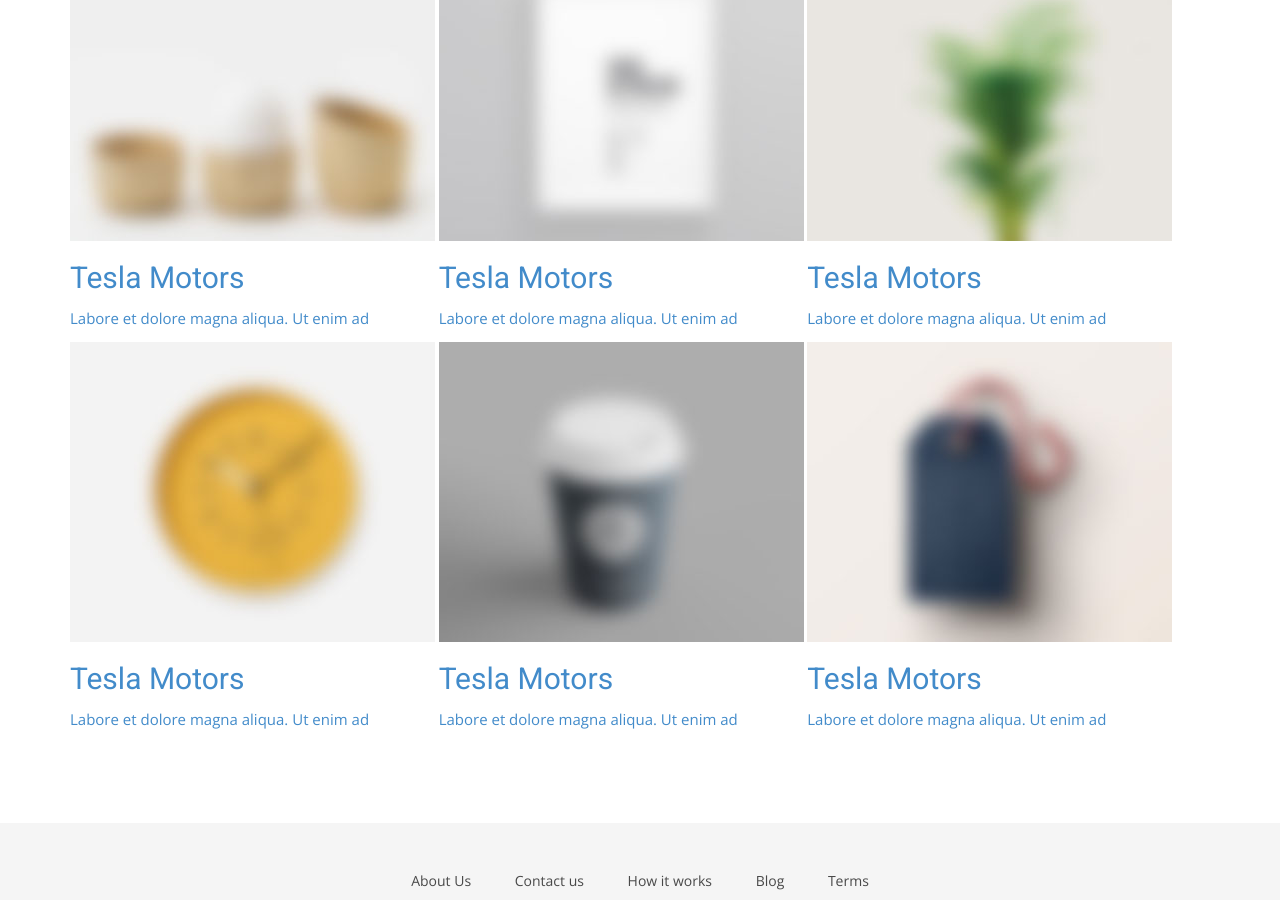
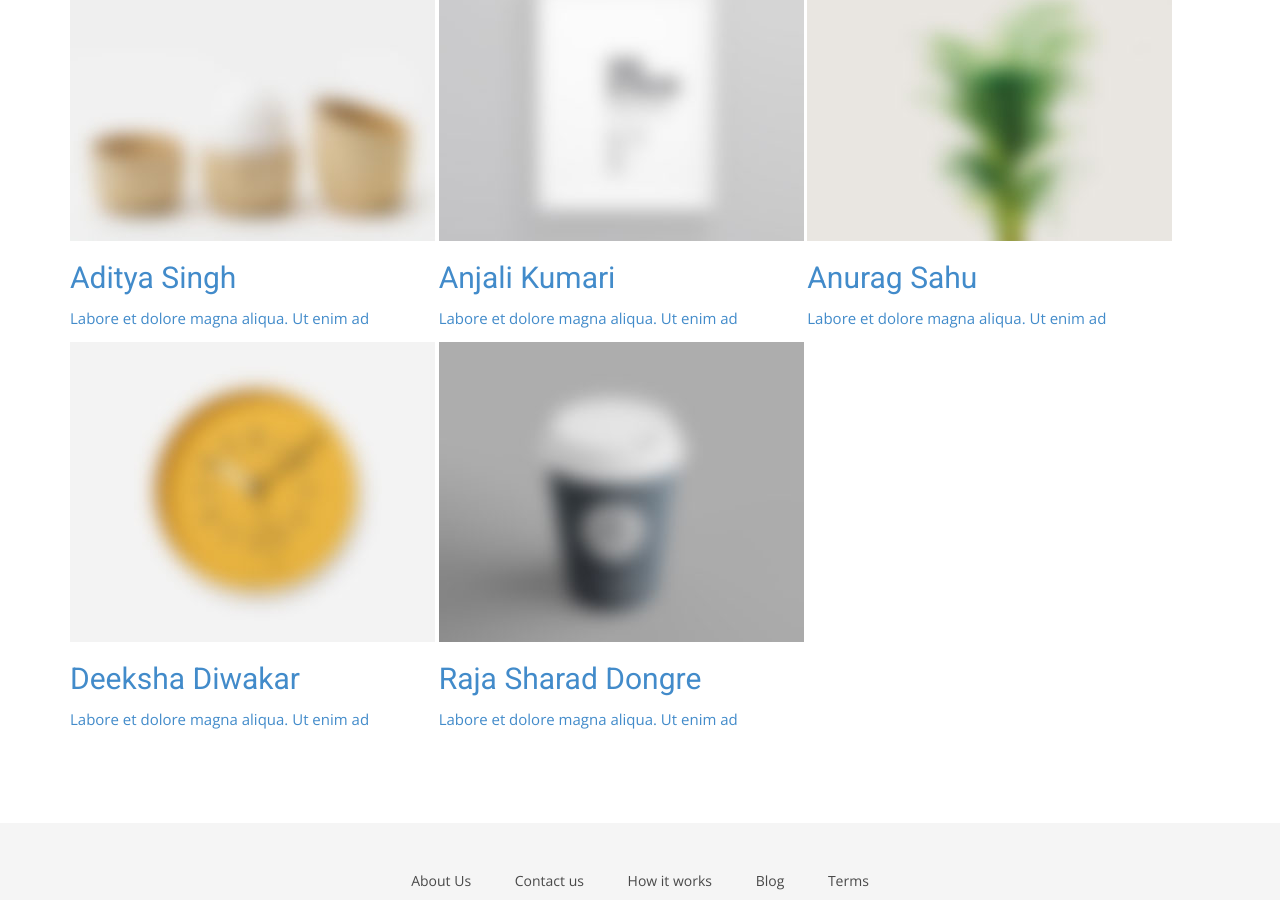
Before and after one commit to FreeMonk/FreeMonk.github.io, a Jekyll site: the page built from aboutus.html, in a window 1280 px wide and 900 px high, scrolled down 599 px. Built offline with Jekyll 4.4.1, drawn with Linux system fonts in a browser that asks for light colours; nearby versions of some CDN libraries; some web fonts are replaced.

Commit message:
Adding Founders

```diff
--- a/aboutus.html
+++ b/aboutus.html
@@ -27,7 +27,7 @@
                         <img src="{{ site.baseurl }}/img/portfolio/work1.jpg" alt="">
                         <div class="overly">
                           <div class="position-center">
-                            <h2>Tesla Motors</h2>
+                            <h2>Aditya Singh</h2>
                             <p>Labore et dolore magna aliqua. Ut enim ad </p>
 
                           </div>
@@ -39,7 +39,7 @@
                       <img src="{{ site.baseurl }}/img/portfolio/work2.jpg" alt="">
                       <div class="overly">
                         <div class="position-center">
-                          <h2>Tesla Motors</h2>
+                          <h2>Anjali Kumari</h2>
                           <p>Labore et dolore magna aliqua. Ut enim ad </p>
 
                         </div>
@@ -51,7 +51,7 @@
                       <img src="{{ site.baseurl }}/img/portfolio/work3.jpg" alt="">
                       <div class="overly">
                         <div class="position-center">
-                          <h2>Tesla Motors</h2>
+                          <h2>Anurag Sahu</h2>
                           <p>Labore et dolore magna aliqua. Ut enim ad </p>
 
                         </div>
@@ -64,7 +64,7 @@
                       <img src="{{ site.baseurl }}/img/portfolio/work4.jpg" alt="">
                       <div class="overly">
                         <div class="position-center">
-                          <h2>Tesla Motors</h2>
+                          <h2>Deeksha Diwakar</h2>
                           <p>Labore et dolore magna aliqua. Ut enim ad </p>
 
                         </div>
@@ -76,19 +76,7 @@
                       <img src="{{ site.baseurl }}/img/portfolio/work5.jpg" alt="">
                       <div class="overly">
                         <div class="position-center">
-                          <h2>Tesla Motors</h2>
-                          <p>Labore et dolore magna aliqua. Ut enim ad </p>
-
-                        </div>
-                      </div>
-                    </a>
-                  </li>
-                  <li class="mix Graphic">
-                    <a href="#">
-                      <img src="{{ site.baseurl }}/img/portfolio/work6.jpg" alt="">
-                      <div class="overly">
-                        <div class="position-center">
-                          <h2>Tesla Motors</h2>
+                          <h2>Raja Sharad Dongre</h2>
                           <p>Labore et dolore magna aliqua. Ut enim ad </p>
 
                         </div>
```
